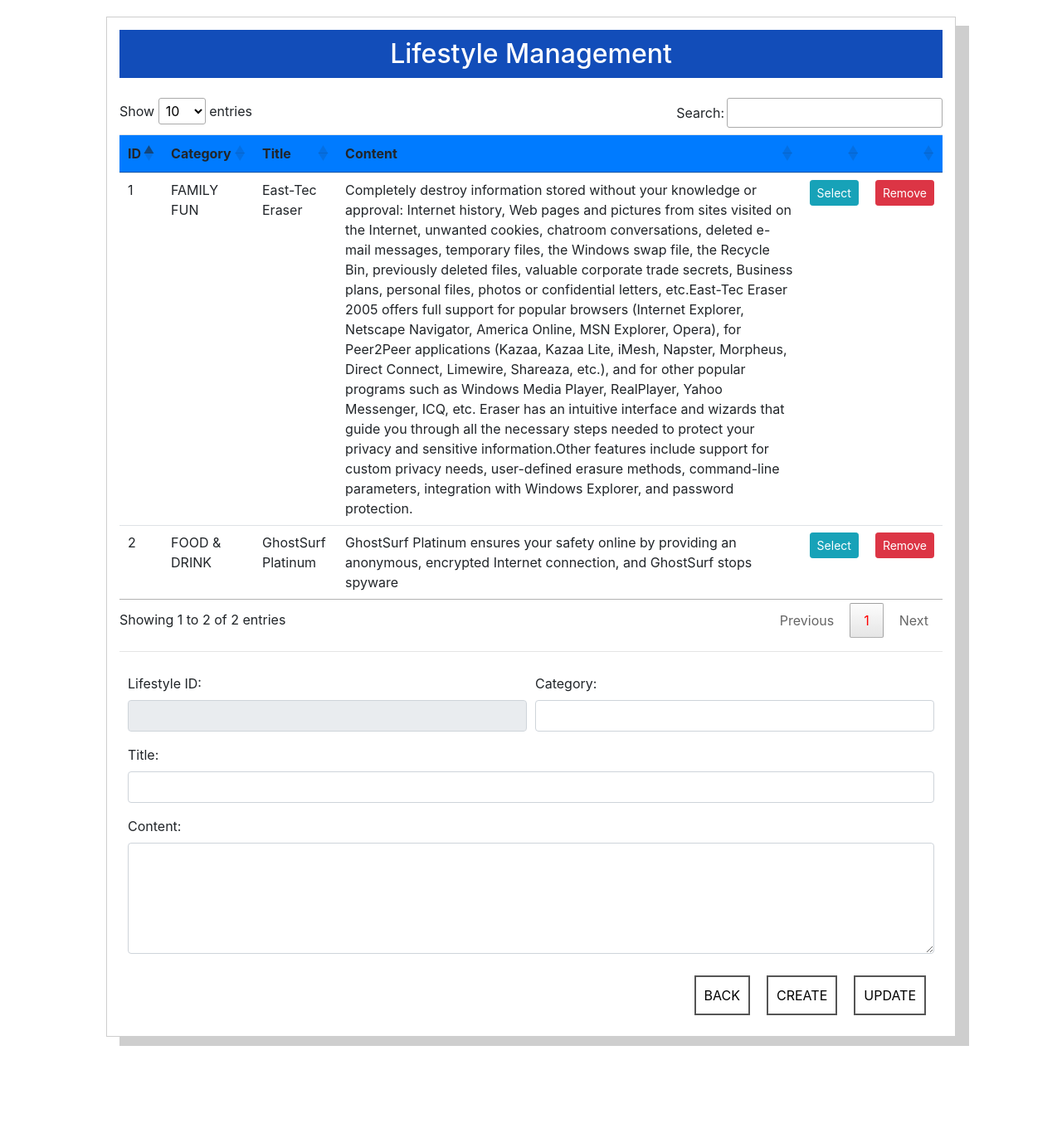
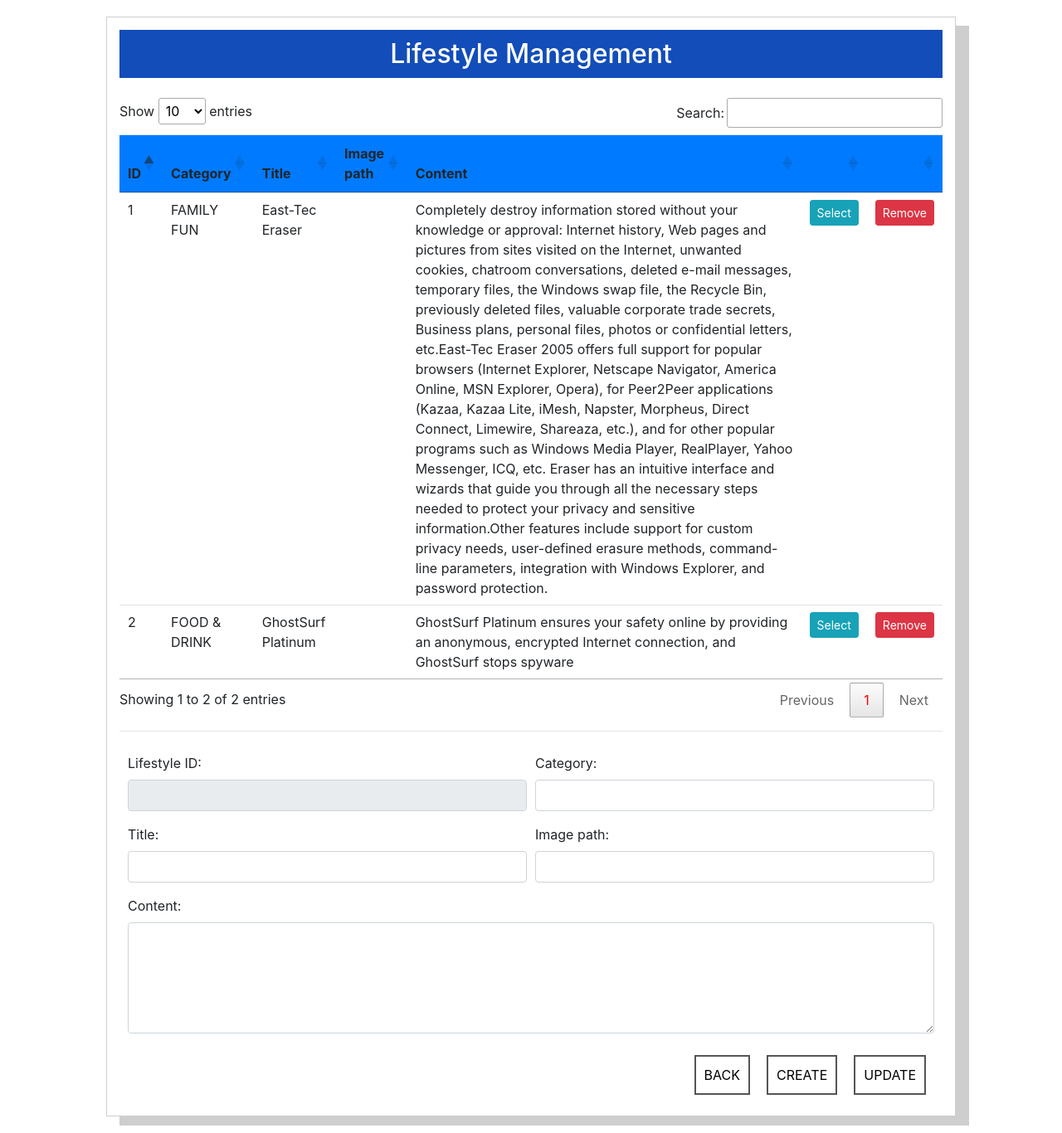
Before and after one commit to jaoueis/fwyllie_ledc, a PHP site: page /fwyllie_ledc-master/admin/cms_lifestyle.php in a window 1280 px wide. Shown: the whole page at 83% size. Before the commit the page ends 1261 px from the top, so only its background shows below. Run offline with PHP 8.4, Linux system fonts and the light colour scheme; a user stored in the database is signed in; data comes from the database, SQL or seed files in the repository; data that the repository does not hold is empty; some libraries are stand-ins or nearby versions; some web fonts are replaced.

Commit message:
updated lifestyle input real escape string

```diff
--- a/admin/cms_lifestyle.php
+++ b/admin/cms_lifestyle.php
@@ -4,12 +4,13 @@
 require("connection.php");
 
 if (isset($_POST["updateLifestyle"])) {
-    if (!empty(trim($_POST["id"])) && !empty(trim($_POST["category"])) && !empty(trim($_POST["title"])) && !empty(trim($_POST["content"]))) {
+    if (!empty(trim($_POST["id"])) && !empty(trim($_POST["category"])) && !empty(trim($_POST["title"])) && !empty(trim($_POST["image"])) && !empty(trim($_POST["content"]))) {
         $id            = $_POST["id"];
         $category      = $_POST["category"];
         $title         = $_POST["title"];
-        $content       = $_POST["content"];
-        $editLifestyle = $link->query("UPDATE lifestyle SET category='$category', lifestyle_title = '$title', lifestyle_content = '$content' WHERE lifestyle_id = '$id'");
+        $image         = $_POST["image"];
+        $content       = mysqli_real_escape_string($link, $_POST["content"]);
+        $editLifestyle = $link->query("UPDATE lifestyle SET category='$category', lifestyle_title='$title', lifestyle_image='$image', lifestyle_content='$content' WHERE lifestyle_id='$id'");
         if ($editLifestyle) {
             $successmessage = "Update lifestyle information successful.";
         } else {
@@ -21,11 +22,12 @@
 }
 
 if (isset($_POST["newLifestyle"])) {
-    if (!empty(trim($_POST["category"])) && !empty(trim($_POST["title"])) && !empty(trim($_POST["content"]))) {
-        $category      = $_POST["category"];
-        $title         = $_POST["title"];
-        $content       = $_POST["content"];
-        $addLifestyle = $link->query("INSERT INTO lifestyle (category, lifestyle_title, lifestyle_content) VALUES ('$category', '$title', '$content')");
+    if (!empty(trim($_POST["category"])) && !empty(trim($_POST["title"])) && !empty(trim($_POST["image"])) && !empty(trim($_POST["content"]))) {
+        $category     = $_POST["category"];
+        $title        = $_POST["title"];
+        $image        = $_POST["image"];
+        $content      = mysqli_real_escape_string($link, $_POST["content"]);
+        $addLifestyle = $link->query("INSERT INTO lifestyle (category, lifestyle_title, lifestyle_image, lifestyle_content) VALUES ('$category', '$title', '$image', '$content')");
         if ($addLifestyle) {
             $successmessage = "Add new lifestyle information successful.";
         } else {
@@ -37,13 +39,14 @@
 }
 
 $fetch_lifeStyle = "SELECT * FROM lifestyle";
-$lifestyle      = mysqli_query($link, $fetch_lifeStyle);
+$lifestyle       = mysqli_query($link, $fetch_lifeStyle);
 if ($lifestyle) {
-    $lifestyle_table = "<table class='table table-sm cmsTables'><thead><tr class='bg-primary'><th>ID</th><th>Category</th><th>Title</th><th>Content</th><th></th><th></th></tr></thead><tbody><br>";
+    $lifestyle_table = "<table class='table table-sm cmsTables'><thead><tr class='bg-primary'><th>ID</th><th>Category</th><th>Title</th><th>Image path</th><th>Content</th><th></th><th></th></tr></thead><tbody><br>";
     while ($row = mysqli_fetch_array($lifestyle)) {
         $lifestyle_table .= "<tr><td>" . $row["lifestyle_id"] .
                             "</td><td>" . $row["category"] .
                             "</td><td>" . $row["lifestyle_title"] .
+                            "</td><td>" . $row["lifestyle_image"] .
                             "</td><td>" . $row["lifestyle_content"] .
                             "</td><td><a class='btn btn-sm btn-info selectLifestyle' href='#' id='" . $row["lifestyle_id"] . "'>Select</a>" .
                             "</td><td><a class='btn btn-sm btn-danger' href='caller.php?caller_id=deleteLifestyle&id=" . $row["lifestyle_id"] . "'>Remove</a></td></tr>";
@@ -60,7 +63,7 @@
 <title>Lifestyle</title>
 <link href="https://fonts.googleapis.com/css?family=Didact+Gothic|Rozha+One" rel="stylesheet">
 <link rel="stylesheet" href="../css/bootstrap.css">
-<link rel="stylesheet" type="text/css" href="//cdn.datatables.net/1.10.16/css/jquery.dataTables.min.css"/>
+<link rel="stylesheet" type="text/css" href="//cdn.datatables.net/1.10.16/css/jquery.dataTables.min.css" />
 <link rel="stylesheet" href="../css/font-awesome.min.css">
 <link rel="stylesheet" href="../css/cms.css">
 </head>
@@ -78,13 +81,17 @@
             </div>
             <div class="form-group col-md-6">
                 <label for="lfCategory">Category:</label>
-                <input type="text" class="form-control" name="category" id="lfCategory"/>
+                <input type="text" class="form-control" name="category" id="lfCategory" />
             </div>
         </div>
         <div class="form-row">
-            <div class="form-group col-md-12">
+            <div class="form-group col-md-6">
                 <label for="lfTitle">Title:</label>
-                <input type="text" class="form-control" name="title" id="lfTitle"/>
+                <input type="text" class="form-control" name="title" id="lfTitle" />
+            </div>
+            <div class="form-group col-md-6">
+                <label for="lfImage">Image path:</label>
+                <input type="text" class="form-control" name="image" id="lfImage" />
             </div>
         </div>
         <div class="form-row">
@@ -94,7 +101,7 @@
             </div>
         </div>
         <?php if (!empty($errormessage)) {
-            echo "<p class='errorMsg'>" . $errormessage . "</p>";
+            echo "<p class='errorMsg'>" . $errormessage . mysqli_connect_error() . "</p>";
         } ?>
         <?php if (!empty($successmessage)) {
             echo "<p class='successMsg'>" . $successmessage . "</p>";
--- a/js/cms.js
+++ b/js/cms.js
@@ -63,6 +63,7 @@
             $('#lifestyleId').val(data.lifestyle_id);
             $('#lfCategory').val(data.category);
             $('#lfTitle').val(data.lifestyle_title);
+            $('#lfImage').val(data.lifestyle_image);
             $('#lfContent').text(data.lifestyle_content);
         });
         e.preventDefault();
```
